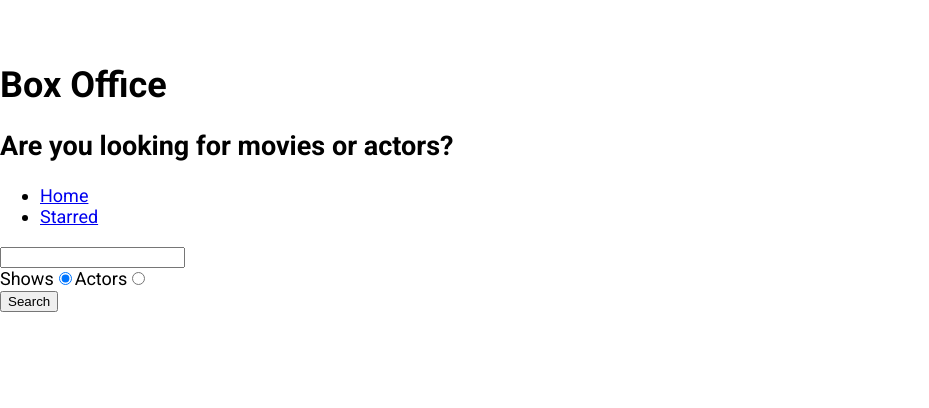
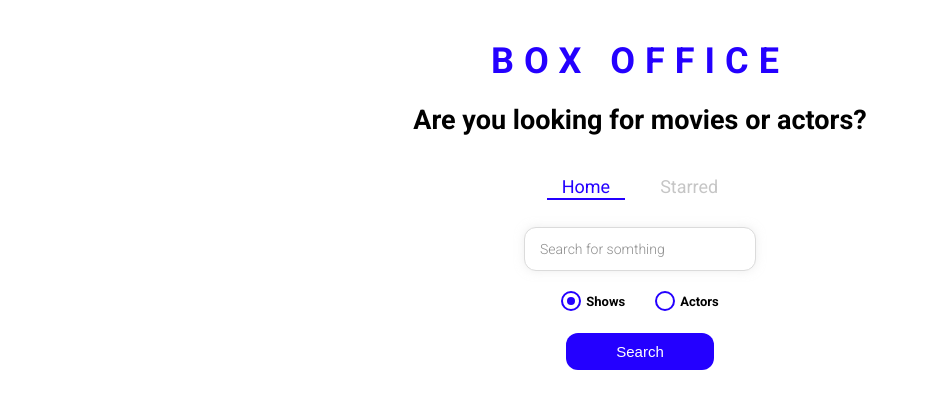
Before and after one commit to farhan0651/Box_office, a React (Create React App) app: page / in a window 1280 px wide. Shown: the top 408 px of the page, without its empty margins (0-929 px from the left). Built offline with nearby package versions, Linux system fonts and the light colour scheme.

Commit message:
styled entire app

```diff
--- a/src/App.js
+++ b/src/App.js
@@ -1,12 +1,22 @@
 import React from 'react';
+import {ThemeProvider} from 'styled-components'
 import {Switch,Route} from 'react-router-dom'
 // import Navs from './components/Navs'
 import Home from './pages/Home';
 import Show from './pages/Show';
 import Starred from './pages/Starred';
 
+const theme = {
+  mainColors: {
+    blue: '#2400ff',
+    gray: '#c6c6c6',
+    dark: '#353535',
+  },
+};
+
 function App() {
   return (
+    <ThemeProvider theme={theme}>
     <Switch>
       <Route exact path='/'>
         <Home />
@@ -23,6 +33,7 @@
         </>
       </Route>
     </Switch>
+    </ThemeProvider>
   );
 }
 
--- /dev/null
+++ b/src/components/CustomRadios.js
@@ -0,0 +1,67 @@
+/* eslint-disable arrow-body-style */
+import React from 'react'
+import styled from 'styled-components'
+
+const RadioWrapper = styled.label`
+  display: block;
+  position: relative;
+  padding-left: 25px;
+  cursor: pointer;
+  font-size: 13px;
+  user-select: none;
+  font-weight: 700;
+  line-height: 1.65;
+
+  input {
+    position: absolute;
+    opacity: 0;
+    cursor: pointer;
+  }
+
+  span {
+    position: absolute;
+    top: 0;
+    left: 0;
+    height: 16px;
+    width: 16px;
+    background-color: #fff;
+    border: 2px solid ${({ theme }) => theme.mainColors.blue};
+    border-radius: 50%;
+  }
+
+  input:checked ~ span {
+    background-color: #fff;
+    border: 2px solid ${({ theme }) => theme.mainColors.blue};
+  }
+
+  span:after {
+    content: '';
+    position: absolute;
+    display: none;
+  }
+
+  input:checked ~ span:after {
+    display: block;
+  }
+
+  span:after {
+    top: 4px;
+    left: 4px;
+    width: 8px;
+    height: 8px;
+    border-radius: 50%;
+    background: ${({ theme }) => theme.mainColors.blue};
+  }
+`;
+
+const CustomRadios = ({label,...restProps}) => {
+    return (
+            <RadioWrapper htmlFor={restProps.id}>
+                    {label}
+                    <input {...restProps} type='radio' />
+                    <span />
+            </RadioWrapper>
+    )
+}
+
+export default CustomRadios
--- a/src/components/Navs.js
+++ b/src/components/Navs.js
@@ -1,5 +1,6 @@
 import React from 'react'
-import {Link} from 'react-router-dom'
+import {useLocation} from 'react-router-dom'
+import {NavList,LinkStyled} from './Navs.styled'
 
 // eslint-disable-next-line arrow-body-style
 const Navs = () => {
@@ -7,13 +8,16 @@
     {to:'/',text:'Home'},
     {to:'/starred',text:'Starred'}]
 
+    const location=useLocation();
+
     return (
         <div>
-            <ul>
+            <NavList>
                 {Links.map(content=>(
-                    <li key={content.to}><Link to={content.to}>{content.text}</Link></li>
+                    <li key={content.to}><LinkStyled to={content.to} className={content.to === location.pathname ? 'active': ''} >
+                        {content.text}</LinkStyled></li>
                 ))}
-            </ul>
+            </NavList>
         </div>
     );
 }
--- /dev/null
+++ b/src/components/Navs.styled.js
@@ -0,0 +1,41 @@
+import styled from 'styled-components'
+import {Link} from 'react-router-dom'
+
+export const NavList = styled.ul`
+  display: flex;
+  justify-content: center;
+  list-style: none;
+  margin: 0 0 30px;
+  padding: 0;
+`;
+
+export const LinkStyled = styled(Link)`
+  margin: 0 10px;
+  padding: 3px 15px;
+  position: relative;
+  text-decoration: none;
+  color: ${({ theme }) => theme.mainColors.gray};
+  &.active {
+    color: ${({ theme }) => theme.mainColors.blue};
+    &:after {
+      content: '';
+      position: absolute;
+      display: block;
+      height: 2px;
+      left: 0%;
+      bottom: 0;
+      background-color: ${({ theme }) => theme.mainColors.blue};
+      animation: slide-in 0.3s ease-in forwards;
+      @keyframes slide-in {
+        from {
+          left: 50%;
+          width: 0;
+        }
+        to {
+          left: 0%;
+          width: 100%;
+        }
+      }
+    }
+  }
+`;
--- a/src/components/Title.js
+++ b/src/components/Title.js
@@ -1,12 +1,13 @@
 /* eslint-disable arrow-body-style */
 import React from 'react'
+import { TitleWrapper } from './Title.styled'
 
 const Title = ({title,subtitle}) => {
     return (
-        <div>
+        <TitleWrapper>
             <h1>{title}</h1>
             <h2>{subtitle}</h2>
-        </div>
+        </TitleWrapper>
     )
 }
 
--- /dev/null
+++ b/src/components/Title.styled.js
@@ -0,0 +1,18 @@
+import styled from 'styled-components'
+
+export const TitleWrapper = styled.div`
+  text-align: center;
+  margin: 0 0 40px;
+
+  h1 {
+    color: ${({ theme }) => theme.mainColors.blue};
+    letter-spacing: 10px;
+    text-transform: uppercase;
+    margin: 0 0 10px;
+  }
+
+  p {
+    color: ${({ theme }) => theme.mainColors.dark};
+    margin: 0;
+  }
+`;
--- a/src/misc/custom-hooks.js
+++ b/src/misc/custom-hooks.js
@@ -1,4 +1,5 @@
-import {useReducer,useEffect} from 'react'
+import {useReducer,useEffect,useState} from 'react'
+import {apiGET} from './Config'
 
 function showsReducer(previousState,action){
     switch(action.type){
@@ -28,3 +29,57 @@
 export function  useShows(key = 'shows'){
     return UserPersistedReducer(showsReducer,[],key);
 }
+
+
+export function useLastQuery(key ='lastQuery'){
+    const [input,setInput]=useState(()=>{
+    const persisted=sessionStorage.getItem(key);
+    return persisted ? JSON.parse(persisted) :''
+    });
+
+    const setPersistedInput=(newState)=>{
+        setInput(newState);
+        sessionStorage.setItem(key,JSON.stringify(newState))
+    }
+
+    return [input,setPersistedInput];
+}
+
+export function useShow(showId){
+
+
+    const reducer=(previusState,action)=>{
+        switch(action.type){
+            case 'FetchSuccesfull':{
+                return{show:action.show,error:null,isLoading:false}
+            }
+            case 'FetchFailed':{
+                return{...previusState,error:action.error}
+            }
+            default: return previusState;
+        }
+    }
+
+    const [state,dispatch]=useReducer(reducer,{
+        show:null,
+        error:null,
+        isLoading:true
+    }
+    );
+    useEffect(()=>{
+        let isMounted=true;
+        apiGET(`/shows/${showId}?embed[]=seasons&embed[]=cast`).then(result=>{
+                if(isMounted){
+                dispatch({type:'FetchSuccesfull',show:result})
+        }})
+        .catch(err=>{
+            if(isMounted){
+                dispatch({type:'FetchFailed',error:err.message})
+            }
+        })
+        return ()=>{
+            isMounted=false;
+        }
+    },[showId])
+    return state;
+}
--- a/src/pages/Home.js
+++ b/src/pages/Home.js
@@ -2,12 +2,15 @@
 // eslint-disable-next-line
 import React,{useState} from 'react'
 import ActorGrid from '../components/actors/ActorGrid';
+import CustomRadios from '../components/CustomRadios';
 import MainPage from '../components/MainPage'
 import ShowGrid from '../components/show/ShowGrid';
 import {apiGET} from '../misc/Config'
+import {useLastQuery} from '../misc/custom-hooks'
+import {SearchInput,SearchButtonWrapper,RadioInputsWrapper}from './Home.styled'
 
 const Home = () => {
-    const [input,setInput]=useState('');
+    const [input,setInput]=useLastQuery();
     const [results,setResults]=useState(null);
     const [searchOption,setSearchOption]=useState('shows');
     const isShowSearch=searchOption==='shows';
@@ -48,18 +51,28 @@
 
     return (
         <MainPage>
-            <input type='text' value={input} onChange={onInputChange} onKeyDown={keyDown}/>
-            <div>
-                <label htmlFor='shows-search'>
-                    Shows
-                    <input id='shows-search' type='radio' checked={isShowSearch} value='shows' onChange={onRadioChange} />
-                </label>
-                <label htmlFor='peoples-search'>
-                    Actors
-                    <input id='peoples-search' type='radio' checked={!isShowSearch} value='people' onChange={onRadioChange} />
-                </label>
-            </div>
+            <SearchInput type='text' value={input} onChange={onInputChange} onKeyDown={keyDown}  placeholder='Search for somthing' />
+            <RadioInputsWrapper>
+                <div>
+                    <CustomRadios
+                    label="Shows"
+                    id='shows-search'
+                    checked={isShowSearch}
+                    value='shows'
+                    onChange={onRadioChange} />
+                </div>
+                <div>
+                <CustomRadios
+                    label="Actors"
+                    id='actors-search'
+                    checked={!isShowSearch}
+                    value='people'
+                    onChange={onRadioChange} />
+                </div>
+            </RadioInputsWrapper>
+            <SearchButtonWrapper>
             <button type='button' onClick={onSearch}>Search</button>
+            </SearchButtonWrapper>
             {renderResults()}
         </MainPage>
     )
--- /dev/null
+++ b/src/pages/Home.styled.js
@@ -0,0 +1,49 @@
+import styled from 'styled-components'
+
+export const SearchInput = styled.input`
+  display: block;
+  font-family: 'Roboto', sans-serif;
+  width: 200px;
+  margin: auto;
+  outline: none;
+  padding: 13px 15px;
+  border: 1px solid #dbdbdb;
+  box-shadow: 0px 0px 10px 0px rgba(219, 219, 219, 0.5);
+  font-size: 14px;
+  border-radius: 12px;
+  color: #8d8d8d;
+
+  &::placeholder {
+    font-weight: 300;
+    color: #8d8d8d;
+  }
+`;
+
+export const RadioInputsWrapper = styled.div`
+  display: flex;
+  justify-content: center;
+  margin: 20px 0;
+
+  div {
+    margin: 0 15px;
+  }
+`;
+
+export const SearchButtonWrapper = styled.div`
+  text-align: center;
+  margin-bottom: 35px;
+
+  button {
+    color: #fff;
+    background-color: ${({ theme }) => theme.mainColors.blue};
+    margin: auto;
+    padding: 10px 50px;
+    font-size: 15px;
+    border: none;
+    outline: none;
+    border-radius: 12px;
+    &:hover {
+      cursor: pointer;
+    }
+  }
+`;
--- a/src/pages/Show.js
+++ b/src/pages/Show.js
@@ -1,51 +1,21 @@
 /* eslint-disable no-underscore-dangle */
 /* eslint-disable arrow-body-style */
-import React,{useEffect,useReducer} from 'react'
+import React from 'react'
 import {useParams} from 'react-router-dom'
 import Cast from '../components/show/Cast';
 import Details from '../components/show/Details';
 import Seasons from '../components/show/Seasons';
 import ShowMainDetails from '../components/show/ShowMainDetails';
-import { apiGET } from '../misc/Config';
+// import { apiGET } from '../misc/Config';
+import { useShow } from '../misc/custom-hooks';
 import {ShowPageWrapper,InfoBlock} from './Show.styled'
 
-const reducer=(previusState,action)=>{
-    switch(action.type){
-        case 'FetchSuccesfull':{
-            return{show:action.show,error:null,isLoading:false}
-        }
-        case 'FetchFailed':{
-            return{...previusState,error:action.error}
-        }
-        default: return previusState;
-    }
-}
-
-const initialState ={
-    show:null,
-    error:null,
-    isLoading:true
-}
 
 const Show = () => {
     const {id}=useParams();
-    const [{show,error,isLoading},dispatch]=useReducer(reducer,initialState);
+    const {show,isLoading,error}=useShow(id)
 
-    useEffect(()=>{
-        let isMounted=true;
-        apiGET(`/shows/${id}?embed[]=seasons&embed[]=cast`).then(result=>{
-                if(isMounted){
-                dispatch({type:'FetchSuccesfull',show:result})
-        }})
-        .catch(err=>{
-            if(isMounted){
-                dispatch({type:'FetchFailed',error:err.message})
-            }
-        })
-        return ()=>{
-            isMounted=false;
-        }
-    },[id])
+
 
     console.log('show',show)
 
```
